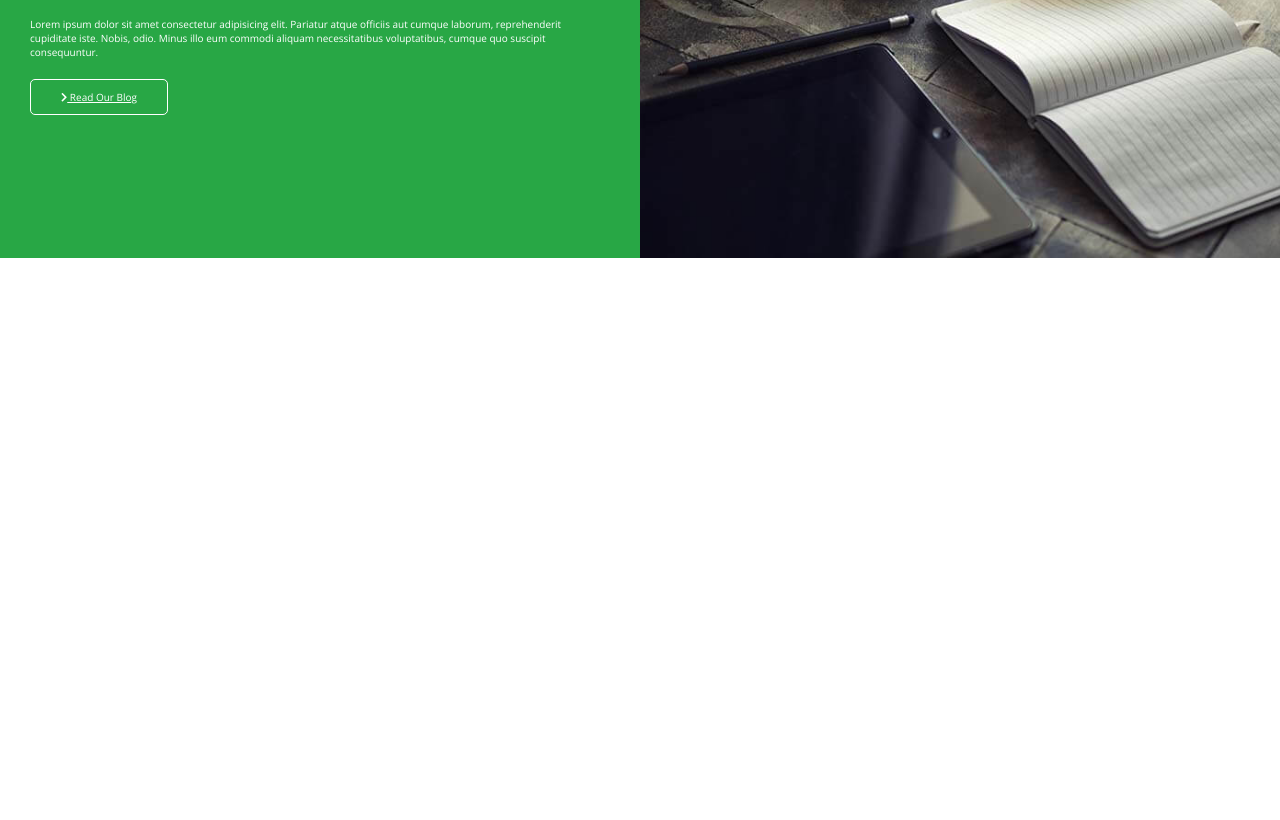
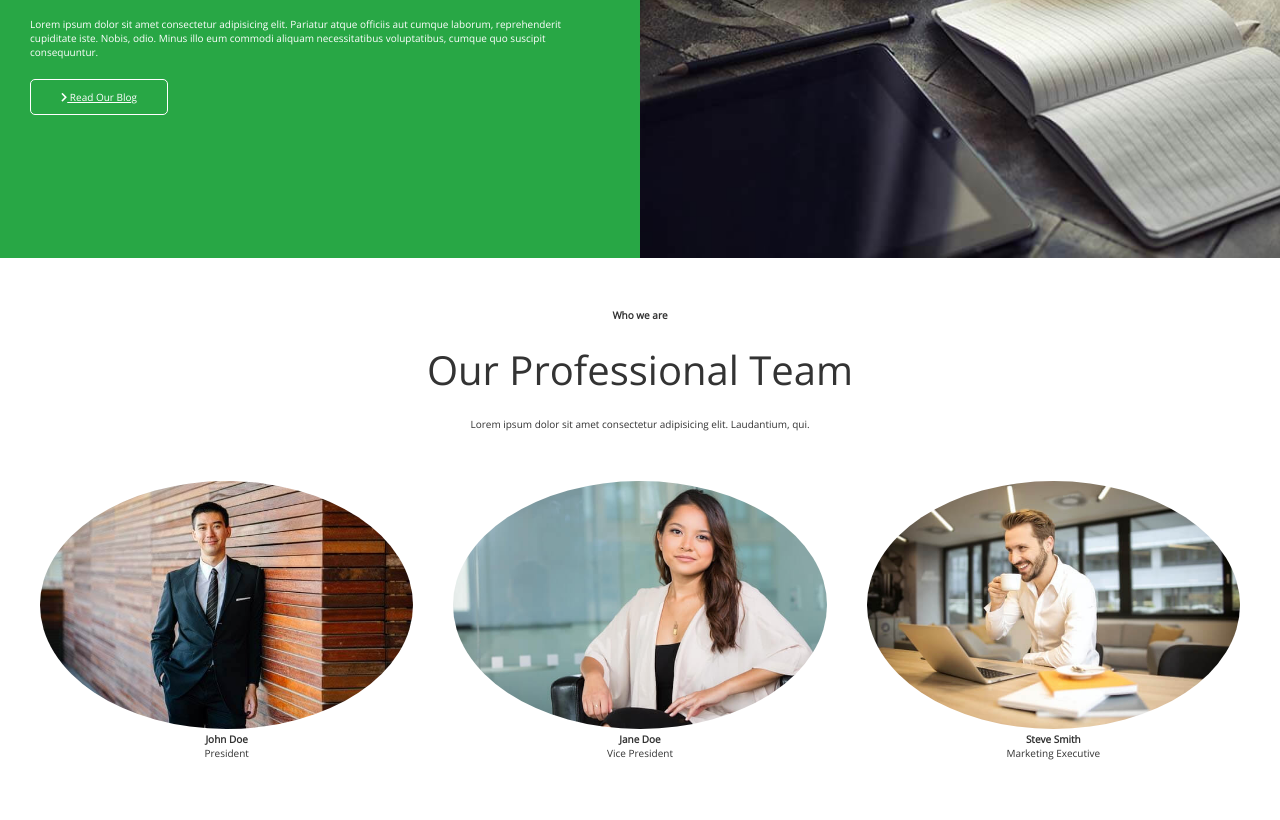
Before and after one commit to Blue-Eyes-FrontEnd-Dragon/EdgeLedger, a website: page docs/index.html in a window 1280 px wide. Shown: the part 2375-3195 px from the top of the page. Before the commit the page ends 2636 px from the top, so only its background shows below. Drawn offline with nearby package versions, Linux system fonts and the light colour scheme.

Commit message:
Add team section

```diff
--- a/assets/sass/main.scss
+++ b/assets/sass/main.scss
@@ -8,6 +8,7 @@
 @import './partials/layout/header';
 @import './partials/layout/icons-section';
 @import './partials/layout/cases-section';
+@import './partials/layout/team-section';
 
 @import './partials/components/button';
 @import './partials/utils/background';
--- /dev/null
+++ b/assets/sass/partials/layout/_team-section.scss
@@ -0,0 +1,3 @@
+.team .flex-items img {
+    border-radius: 50%;
+}
--- a/docs/index.html
+++ b/docs/index.html
@@ -152,6 +152,32 @@
             </div>
         </section>
 
+        <section id="team" class="team section-padding">
+
+            <header class="section-header">
+                <h4>Who we are</h4>
+                <h2>Our Professional Team</h2>
+                <p>Lorem ipsum dolor sit amet consectetur adipisicing elit. Laudantium, qui.</p>
+            </header>
+            <div class="flex-items">
+                <div>
+                    <img src="/assets/images/team/person1.jpg" alt="employee-1" />
+                    <h4>John Doe</h4>
+                    <p>President</p>
+                </div>
+                <div>
+                    <img src="/assets/images/team/person2.jpg" alt="employee-1" />
+                    <h4>Jane Doe</h4>
+                    <p>Vice President</p>
+                </div>
+                <div>
+                    <img src="/assets/images/team/person3.jpg" alt="employee-1" />
+                    <h4>Steve Smith</h4>
+                    <p>Marketing Executive</p>
+                </div>
+            </div>
+        </section>
+
     </main>
 </body>
 </html>
```
Also changed, not shown: docs/css/main.css, docs/css/main.min.css, 1 other file.
